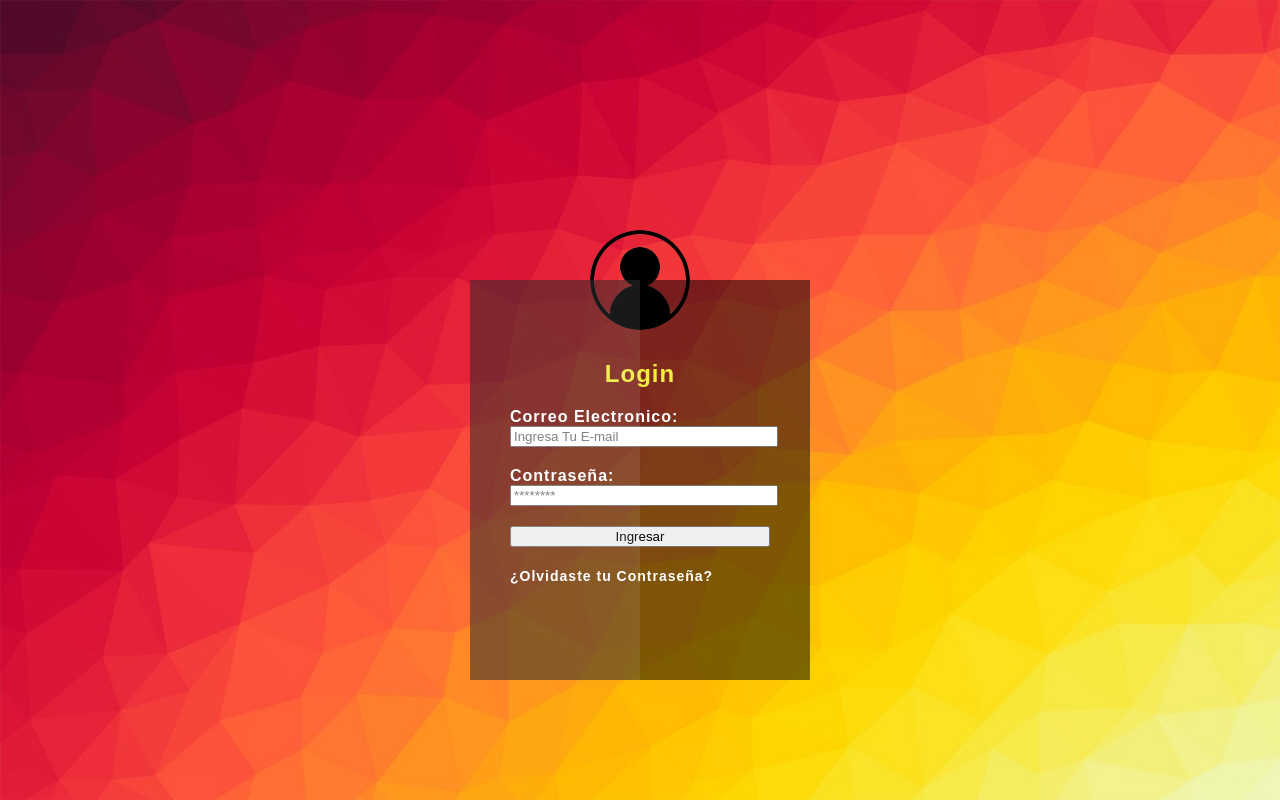
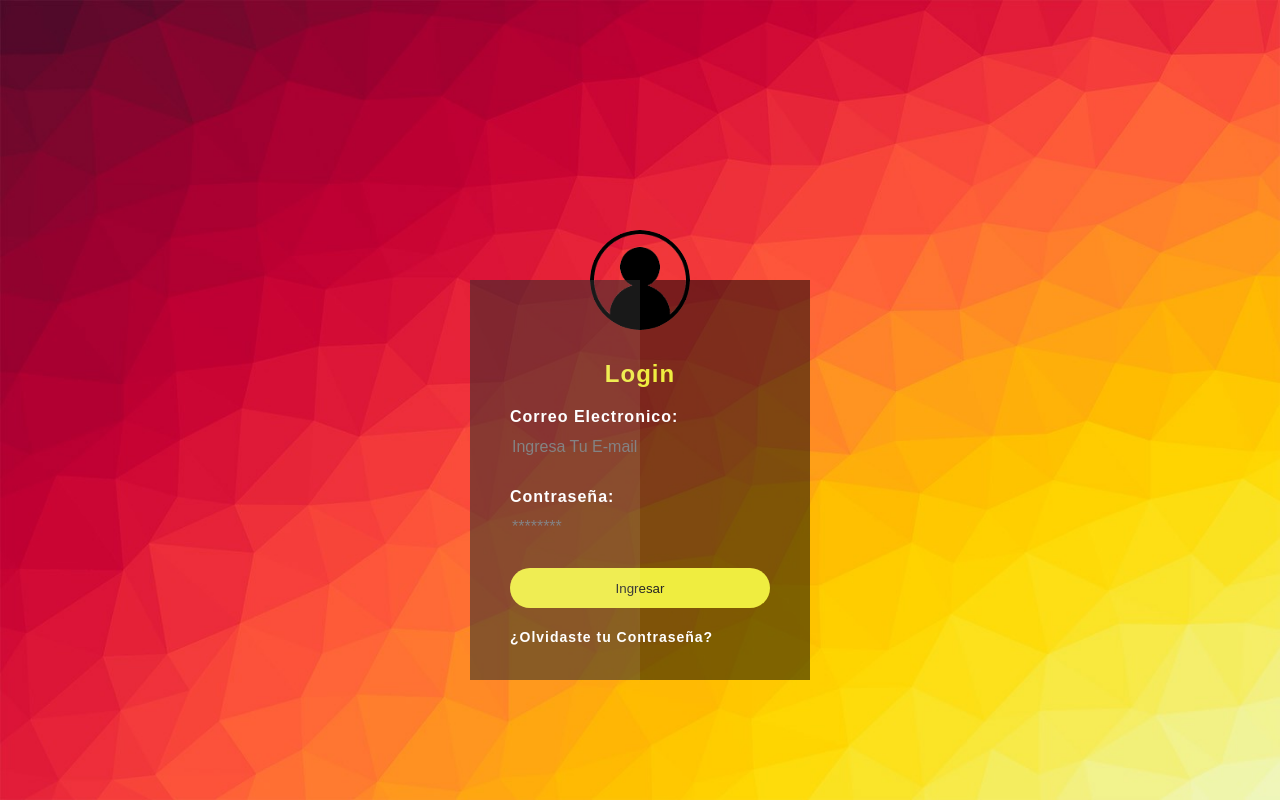
Before and after one commit to Lotox/Proyecto, a plain HTML site: page inde.html in a window 1280 px wide. Drawn offline with Linux system fonts and the light colour scheme.

Commit message:
Guardado

```diff
--- a/style.css
+++ b/style.css
@@ -58,8 +58,8 @@ h2
     width: 100%;
     margin-bottom: 20px;
 }
-.login  input [type="text"],
-.login input [type="password"]
+.login  form [type="text"],
+.login form [type="password"]
 {
     border: none;
     border-bottom: 4px, solid, #fff;
@@ -69,7 +69,7 @@ h2
     font-size: 16px;
     height: 40px;
 }
-.login input [type="submit"]
+.login form [type="submit"]
 {
     border: none;
     outline: none;
```
